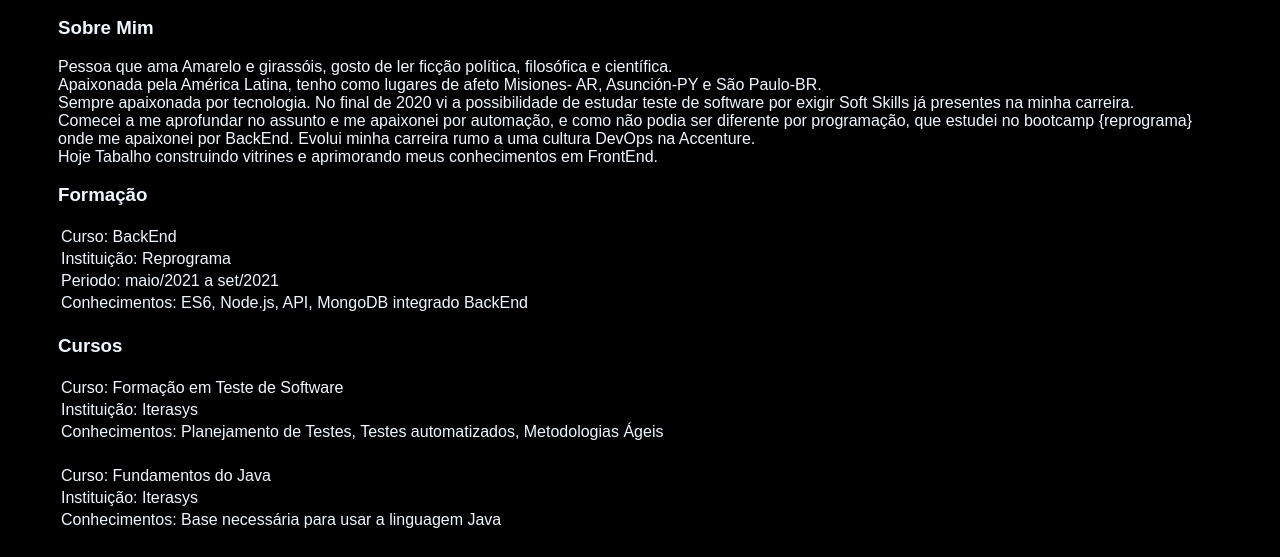
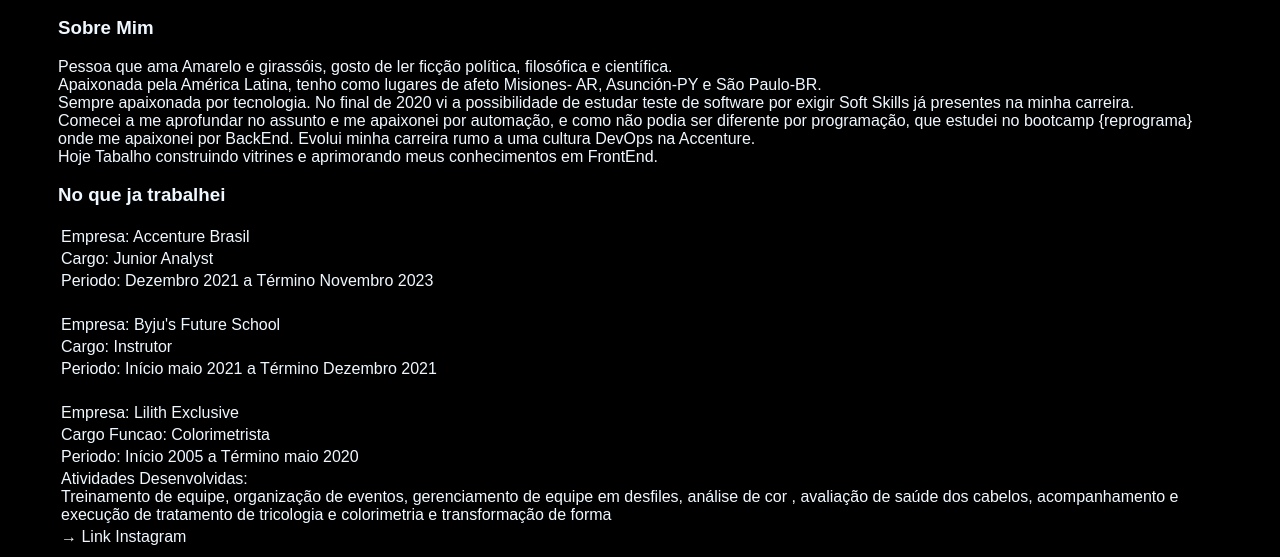
Before and after one commit to StefaneAL/StefaneAL, a plain HTML site: page index.html in a window 1280 px wide. Shown: the part 395-952 px from the top of the page. Drawn offline with Linux system fonts and the light colour scheme.

Commit message:
add trabalho

```diff
--- a/index.html
+++ b/index.html
@@ -44,6 +44,52 @@
                     Hoje Tabalho construindo vitrines e aprimorando meus conhecimentos em FrontEnd.
                 </p>
             </section>
+            <section>
+                <h3>No que ja trabalhei</h3>
+                <table>
+                    <tr>
+                        <td>Empresa: Accenture Brasil</td>
+                    </tr>
+                    <tr>
+                        <td>Cargo: Junior Analyst</td>
+                    </tr>
+                    <tr>
+                        <td>Periodo:  Dezembro 2021 a Término Novembro 2023</td>
+                    </tr>
+                </table>
+                <table>
+                    <tr>
+                        <td>Empresa: Byju's Future School</td>
+                    </tr>
+                    <tr>
+                        <td>Cargo: Instrutor</td>
+                    </tr>
+                    <tr>
+                        <td>Periodo: Início maio 2021 a Término Dezembro 2021</td>
+                    </tr>
+                </table>
+                <table>
+                    <tr>
+                        <td>Empresa: Lilith Exclusive</td>
+                    </tr>
+                    <tr>
+                        <td>Cargo Funcao: Colorimetrista</td>
+                    </tr>
+                    <tr>
+                        <td>Periodo: Início 2005 a Término maio 2020</td>
+                    </tr>
+                    <tr>
+                        <td>
+Atividades Desenvolvidas:<br> Treinamento de equipe, organização de eventos, gerenciamento de equipe em desfiles, análise de cor , avaliação de saúde dos cabelos, acompanhamento e execução de tratamento de tricologia e colorimetria e transformação de forma
+                        </td>
+                    </tr>
+                    <td>
+                        <a href="https://www.instagram.com/lilithexclusive/" target="_blank">&#8594 Link Instagram</a>
+                    </td>
+
+                </table>
+            </section>
+
             <section>
                 <h3>Formação</h3>
                 <table>
```
